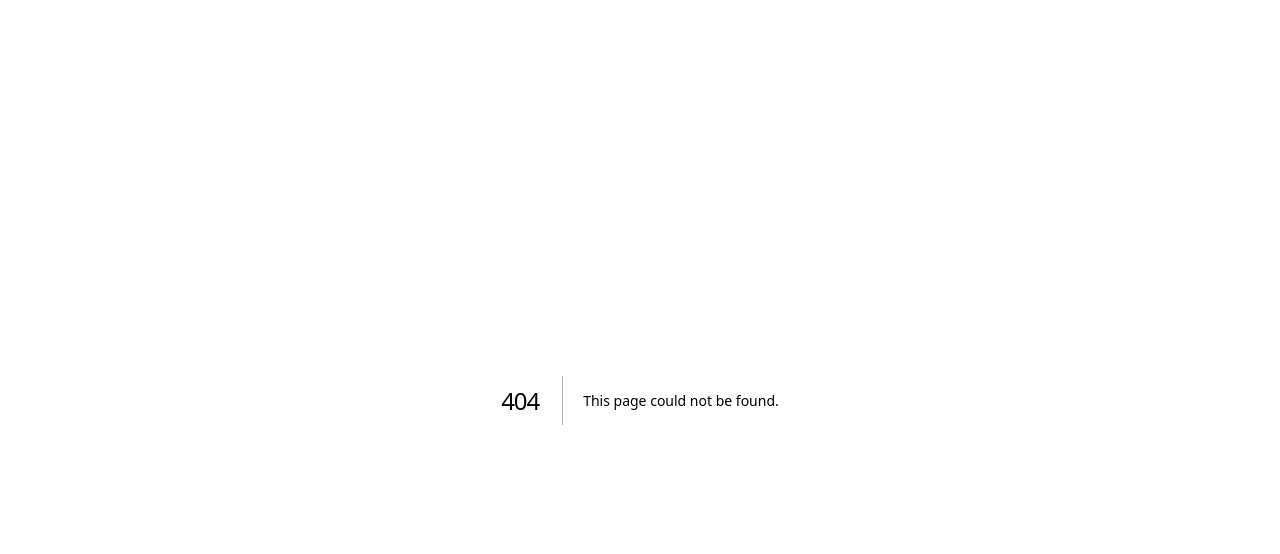
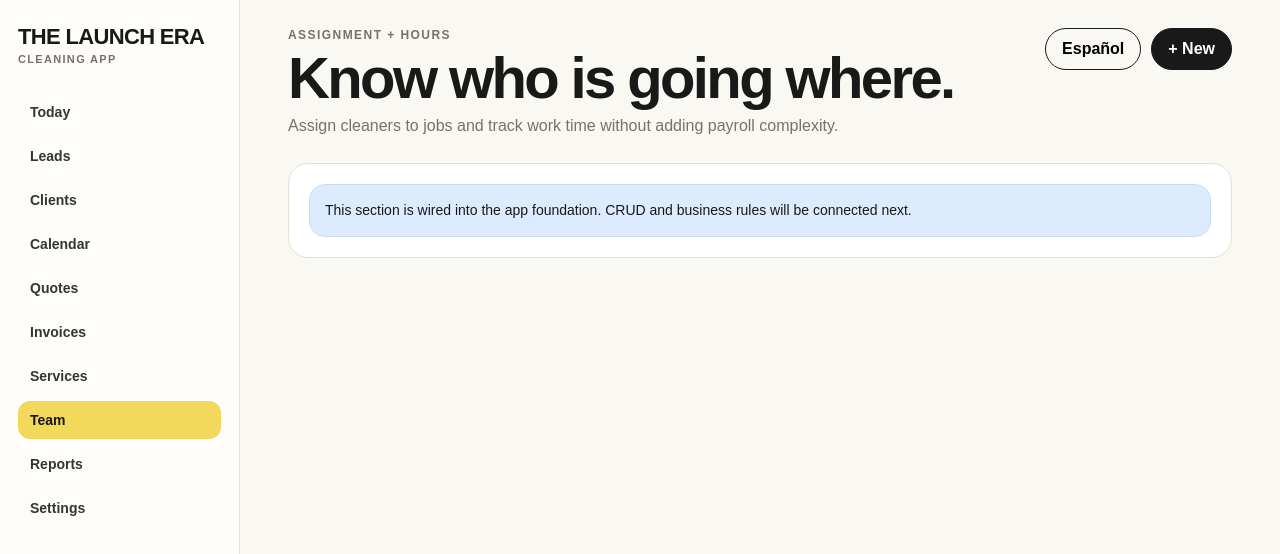
Before and after one commit to thelaunchera/The-launch-era-Website-, a Next.js app in the folder cleaning-app/: page /team in a window 1280 px wide. Before the commit this address had no page. Shown: the top 554 px of the page. Built offline with nearby package versions, Linux system fonts and the light colour scheme.

Commit message:
Add Team module screen

```diff
--- /dev/null
+++ b/cleaning-app/app/team/page.tsx
@@ -0,0 +1,9 @@
+import SectionPage from "@/components/SectionPage";
+
+export default function Page(){
+  return (
+    <SectionPage active="Team" eyebrow="ASSIGNMENT + HOURS" title="Know who is going where." description="Assign cleaners to jobs and track work time without adding payroll complexity.">
+      <div className="card"><div className="note">This section is wired into the app foundation. CRUD and business rules will be connected next.</div></div>
+    </SectionPage>
+  );
+}
```
